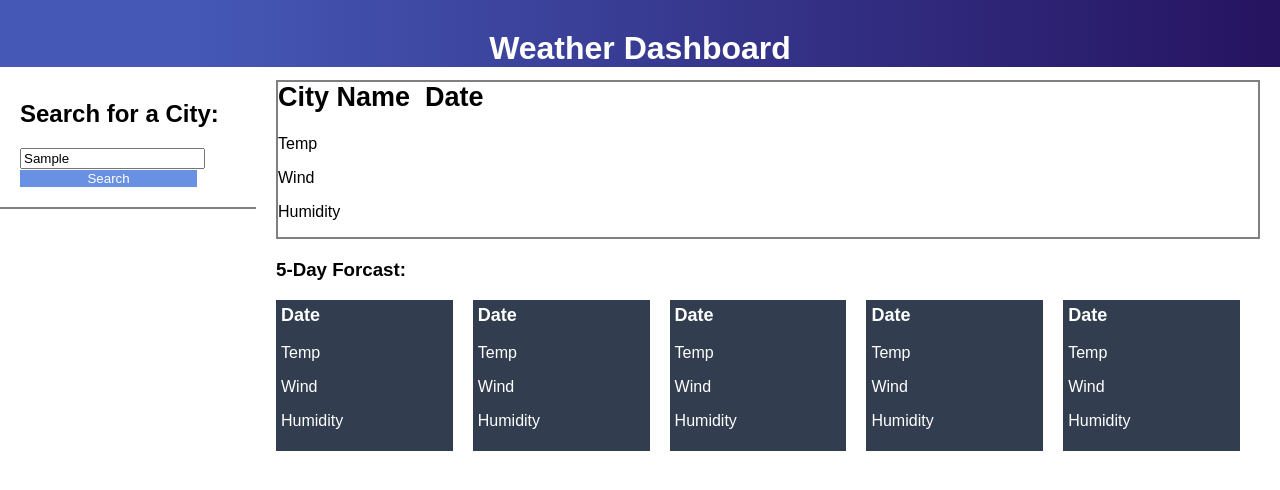
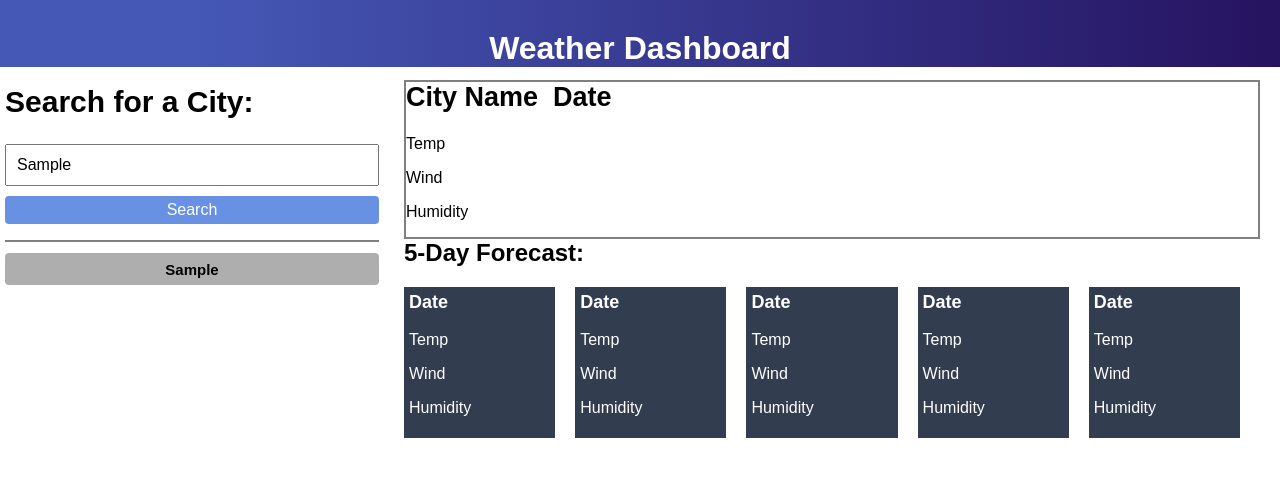
Before and after one commit to Alyson-Sanchez/Weather-Dashboard, a plain HTML site: page 02-Challenge/index.html in a window 1280 px wide. Both pictures are taken after typing "Sample" into the empty fields and a click on the button "Search". Drawn offline with Linux system fonts and the light colour scheme; no server answers.

Commit message:
Finished weather Dashboard

```diff
--- a/02-Challenge/index.css
+++ b/02-Challenge/index.css
@@ -6,8 +6,8 @@
 }
 
 .weather{
-    width: 80%;
-    float:right;
+    width: 70%;
+    display: inline-block;
     padding-right: 20px;
     padding-left: 20px;
 }
@@ -15,18 +15,33 @@
 .weather h3{
     padding-top: 20px;
 }
+
 .search{
     background-color:#6991E3;
-    width: 82%;
+    width: 100%;
     color: white;
     border: none;
+    padding: 5px;
+    border-radius: 4px;
+    font-size: medium;
+    margin-bottom: 5px;
 }
 .search-feature{
-    width: 20%;
+    width: 30%;
     float: left;
-    padding: 20px;
-    border-bottom: solid 2px;
-    border-color: grey;
+    align-self: stretch;
+    padding: 5px;
+    padding-left: none;
+}
+
+.search-feature h2{
+    font-size: 30px;
+}
+#city{
+    padding: 10px;
+    width: 100%;
+    font-size:medium;
+    margin-bottom: 10px;
 }
 
 body{
@@ -60,6 +75,9 @@ body{
     align-items: stretch;
 
 }
+#current-day h2{
+    margin-bottom: none;
+}
 .dayForcast {
     width: 25%;
     background-color:#323D4F;
@@ -73,3 +91,24 @@ body{
     font-size:large;
 
 }
+
+.searchHistory{
+    width: 100%;
+    border-top: solid 2px;
+    border-color: grey;
+    margin-top: 3%;
+    padding-top: 3%;
+    padding-bottom: 3%;
+}
+
+.newButton{
+    display: block;
+    width: 100%;
+    background-color: #AEAEAE;
+    border: none;
+    font-weight : bold;
+    margin-bottom: 3%;
+    border-radius: 4px;
+    padding: 2%;
+    font-size: 15px;
+}
--- a/02-Challenge/index.html
+++ b/02-Challenge/index.html
@@ -16,10 +16,11 @@
         <h2 for="city" class="label"> Search for a City:</h2>
         <input class='text-input' id='city' type='text'placeholder='San Diego'/><br>
         <button id = "search" class ="search">Search</button>
+
+            <div class="searchHistory">
+
+            </div>
     </div>
-
-
-
 
     <div class="weather">
         <div id ="current-day">
@@ -33,7 +34,7 @@
             <p> Wind </p>
             <p> Humidity </p>
         </div>
-        <h3> 5-Day Forcast:</h3>
+        <h2> 5-Day Forecast:</h2>
         <div class="five-day-forcast">
             <div class="dayForcast">
                 <b> Date </b> <br>
@@ -77,4 +78,5 @@
 </body>
 
 <script src="index.js"></script>
+<script> onButtonClick() </script>
 </html>
--- a/02-Challenge/index.js
+++ b/02-Challenge/index.js
@@ -1,15 +1,15 @@
 const currentDay = document.getElementById('current-day');
 const fiveDayForcast = document.getElementsByClassName('dayForcast');
 var apiData;
-var cityName = cityName;
 var button = document.getElementById("search");
+var searchHistoryDiv = document.getElementsByClassName('searchHistory')[0];
 
 
 //gets the promised object outside of the promise itself
 const sortURL = async(promise) => {
     const jsonApi = await promise;
     console.log(jsonApi);
-    apiData = jsonApi;
+
 
     document.getElementsByTagName('h2')[1].innerHTML = jsonApi.city.name;
     console.log(fiveDayForcast);
@@ -22,7 +22,7 @@ const sortURL = async(promise) => {
 }
 
 //returns a promise with an object
-function getApi(){
+function getApi(cityName){
     const requestUrl = `https://api.openweathermap.org/data/2.5/forecast?q=` + cityName + `&appid=f7bb730c061711d735ea4290bb9a1390`;
 
     //fetches information from the url
@@ -36,17 +36,12 @@ function getApi(){
         sortURL(testString);
     }
 
-    //method that gets city name from text box
 
-    function getCityName(){
-        cityName = document.getElementById('city').value;
-        getApi();
-    }
 
-    button.addEventListener("click", getCityName);
 
     var temp = kelvinToFarenheit(289.78);
     console.log(temp);
+
 
     //===========================================================================================================
     //HELPER FUNCTIONS :
@@ -98,13 +93,37 @@ function getApi(){
     }
 
 
+
+    function onButtonClick(){
+    const button = document.querySelector('Button');
+    button.addEventListener('click', () => {
+        var cityNameFromElement = document.getElementById('city').value;
+        getApi(cityNameFromElement);
+
+        createNewButton(cityNameFromElement);
+    });
+
+}
+
+
+    function createNewButton(cityValue) {
+        var newButton = document.createElement('button');
+        newButton.addEventListener('click',() => {
+            getApi(cityValue)
+        });
+        newButton.innerHTML = cityValue;
+        searchHistoryDiv.appendChild(newButton);
+        newButton.classList.add("newButton");
+    }
+
+
 /*function fetch(url)
 {
-    return new APIPromise((resolve, reject){
+    return new APIPromise((resolve, reject)){
 
-    resolve(respo)
-    })
+    resolve(respo);
+    }
 
 }*/
 
-//'https://api.openweathermap.org/data/3.0/onecall?lat=33.44&lon=-94.04&appid={API key}'
+'https://api.openweathermap.org/data/3.0/onecall?lat=33.44&lon=-94.04&appid={API key}'
```
Also changed, not shown: 1 other file.
